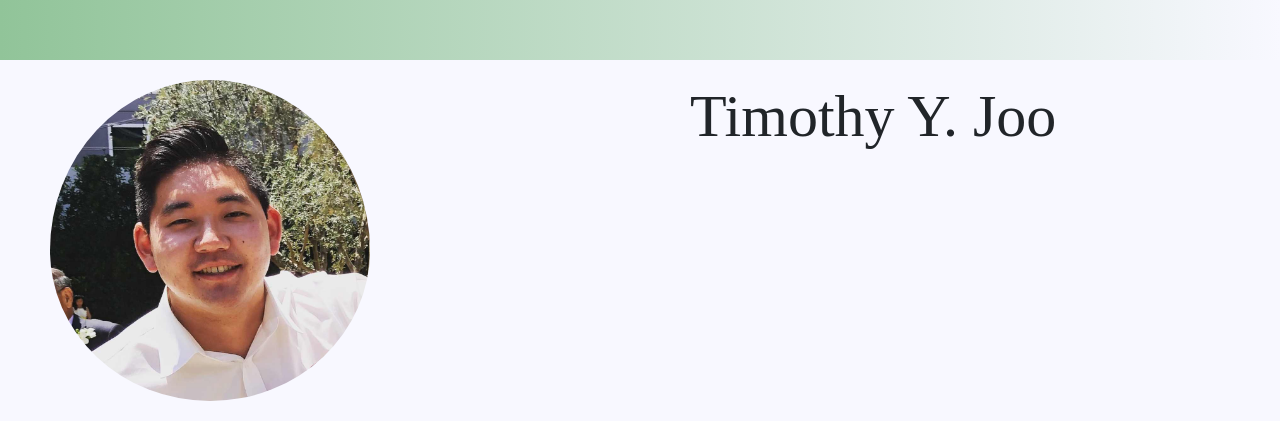
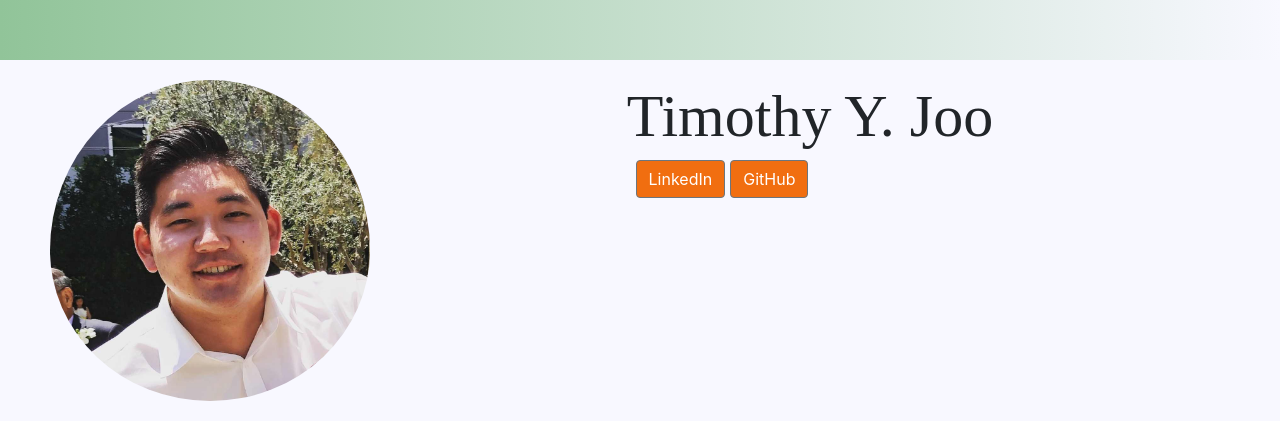
Before and after one commit to Tyjoo26/personal-site, a React (Create React App) app: page / in a window 1280 px wide. Shown: the top 440 px of the page. Built offline with nearby package versions, Linux system fonts and the light colour scheme.

Commit message:
Add buttons to home page for linked in and github

```diff
--- a/src/components/Home.js
+++ b/src/components/Home.js
@@ -1,14 +1,27 @@
 import React, { Component } from 'react';
 import face from '../face.jpg'
+import { Button} from 'reactstrap';
 import '../App.css';
 
+const link = {
+  backgroundColor: '#F16E10',
+  marginRight: '5px'
+}
+
+const git = {
+  backgroundColor: '#F16E10'
+}
 
 class Home extends Component {
   render() {
     return(
       <div className="home-style">
         <img src={face} className="thumb"/>
-        <h2 className="welcome">Timothy Y. Joo </h2>
+        <div className="welcome-content">
+          <h2 className="welcome">Timothy Y. Joo </h2>
+            <Button style={link} bsStyle="primary" bSize="large">LinkedIn</Button>
+            <Button style={git} bsStyle="primary" bSize="large">GitHub</Button>
+        </div>
       </div>
     )
   }
```
